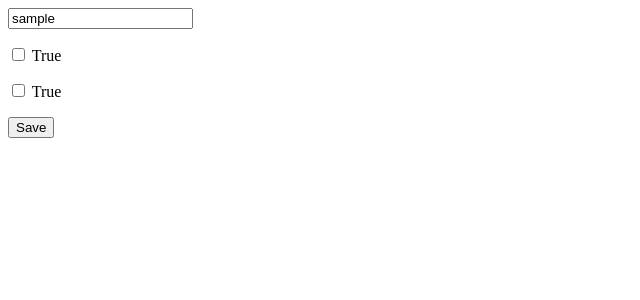
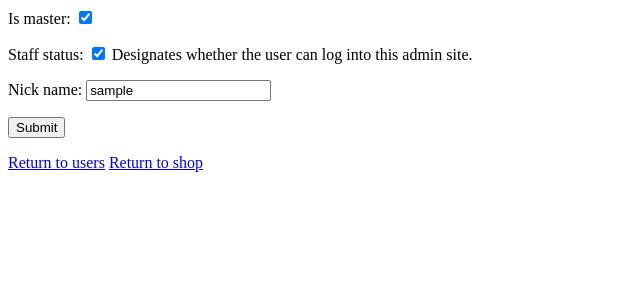
Before and after one commit to CobraSEA/MA_barbershop, a Django app: page /users/update_user/1 in a window 1280 px wide. Shown: the top 300 px of the page, without its empty margins (0-640 px from the left). Run offline with Django 3.2, Linux system fonts and the light colour scheme; tables that the repository leaves empty hold one stand-in row (values such as "Sample post").

Commit message:
done update user is_master, is_staff and nick_name

```diff
--- a/users/templates/users/user_update.html
+++ b/users/templates/users/user_update.html
@@ -1,7 +1,8 @@
 <form method="post">{% csrf_token %}
 
-    <p><input type="text" value="{{ users.nick_name }}"></p>
-    <p><input type="checkbox" value="{{ users.is_master }}"> {{ users.is_master }}</p>
-    <p><input type="checkbox" value="{{ users.is_staff }}"> {{ users.is_staff }} </p>
-    <input type="submit" value="Save">
+    {{ form.as_p }}
+    <input type="submit" name="Save">
 </form>
+
+<a href="{% url 'users:all_users' %}">Return to users</a>
+<a href="{% url 'shop:index' %}">Return to shop</a>
--- a/users/urls.py
+++ b/users/urls.py
@@ -6,5 +6,5 @@ app_name = 'users'
 urlpatterns = [
     path('registration/', views.CreateUserView.as_view(), name='registration'),
     path('all_users/', views.AllUsersView.as_view(), name='all_users'),
-    path('update_user/<int:user_id>', views.UserUpdateView.as_view(), name='update_user'),
+    path('update_user/<int:pk>', views.UserUpdateView.as_view(), name='user_update'),
 ]
--- a/users/views.py
+++ b/users/views.py
@@ -1,6 +1,6 @@
 from django.contrib.auth import get_user_model, login
 from django.contrib.auth.forms import UserCreationForm
-from django.urls import reverse_lazy
+from django.urls import reverse_lazy, reverse
 from django.views import generic
 from users.forms import MyUserForm
 from users.models import User
@@ -22,14 +22,14 @@ class AllUsersView(generic.ListView):
     model = get_user_model()
     fields = '__all__'
     context_object_name = 'users'
-    ordering = ['username', 'is_staff', 'is_master', 'first_name', 'last_name']
+    ordering = ['is_staff', 'is_master', 'username', 'first_name', 'last_name']
 
     def get_queryset(self):
-        return User.objects.all()
+        return User.objects.all().order_by('-is_staff', '-is_master', 'username', 'first_name', 'last_name')
+
 
 class UserUpdateView(generic.edit.UpdateView):
     model = User
     fields = ['is_master', 'is_staff', 'nick_name']
-    template_name_suffix = '_update'
-    pk_url_kwarg = 'user_id'
-    context_object_name = 'users'
+    success_url = reverse_lazy('users:all_users')
+    template_name = 'users/user_update.html'
```
Also changed, not shown: users/templates/users/all_users.html (+4 -3 lines).
